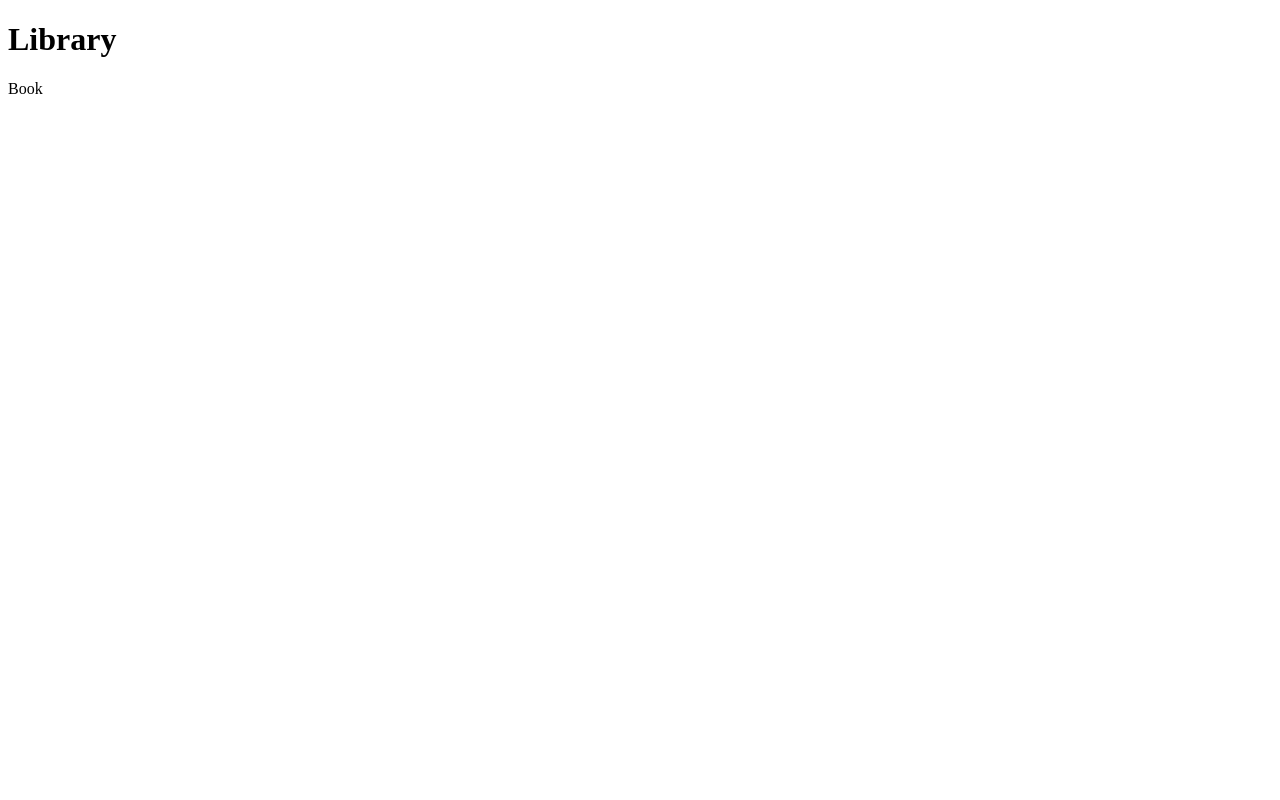
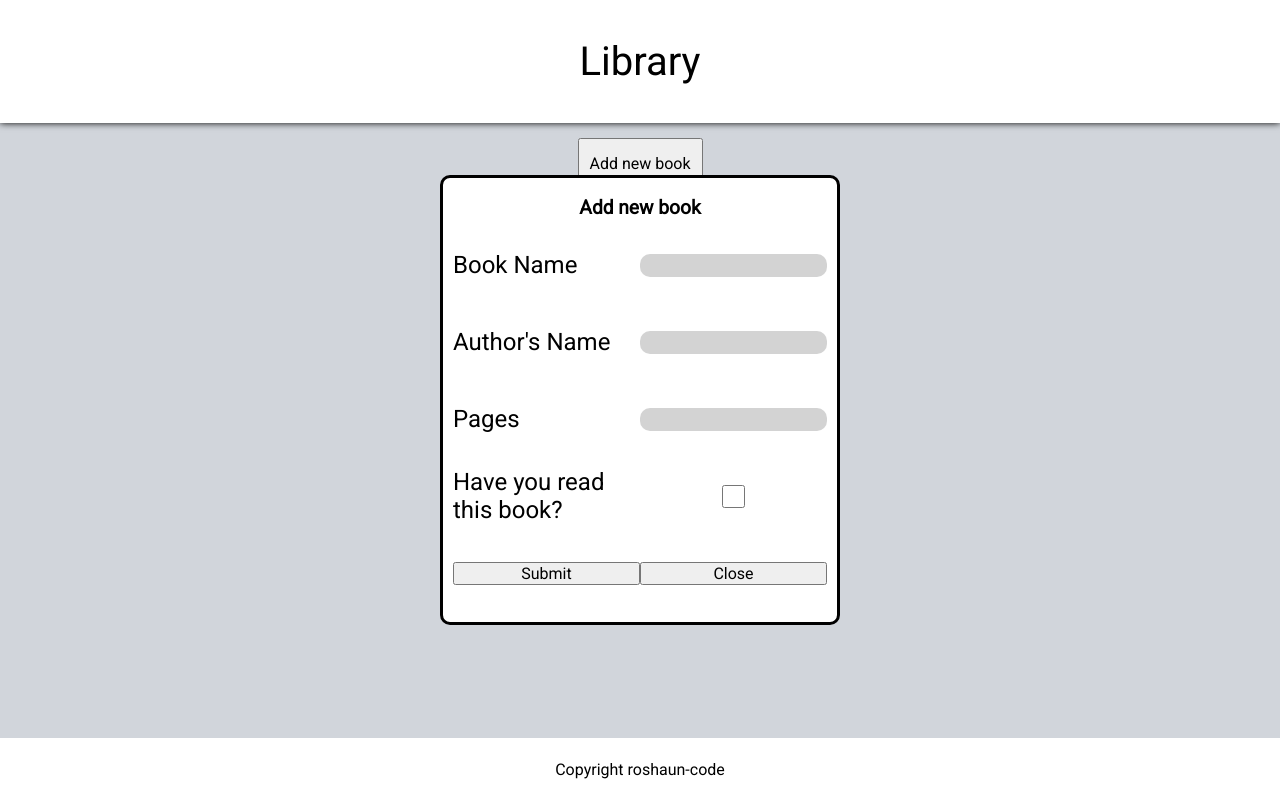
Before and after one commit to Roshaun-Code/Library, a plain HTML site: page index.html in a window 1280 px wide. Drawn offline with Linux system fonts and the light colour scheme.

Commit message:
Added basic form to collect input

```diff
--- a/index.html
+++ b/index.html
@@ -4,17 +4,45 @@
     <meta charset="UTF-8">
     <meta http-equiv="X-UA-Compatible" content="IE=edge">
     <meta name="viewport" content="width=device-width, initial-scale=1.0">
+    <link rel="stylesheet" href="style.css">
+    <script src="script.js"></script>
     <title>Library</title>
 </head>
 <body>
     <div id="container">
         <div class="header">
-            <h1>Library</h1>
+            Library
         </div>
         <div class="main">
+            <div class="top">
+                <button class="add">Add new book</button>
+            </div>
             <div class="cards">
-                <div class="card">Book</div>
+                <div class="form-popup">
+                    <div class="form-header">Add new book</div>
+                    <form class="form-container">
+                        <label for="name">Book Name</label>
+                        <input type="text" id="name" name="name">
+
+                        <label for="author">Author's Name</label>
+                        <input type="text" id="author" name="author">
+
+                        <label for="pages">Pages</label>
+                        <input type="number" id="pages" name="pages">
+
+                        <label for="read">Have you read this book?</label>
+                        <input type="checkbox" id="read" name="read">
+
+                        <button type="submit">Submit</button>
+                        <button>Close</button>
+                    </form>
+                </div>
+
+                    <div class="overlay"></div>
             </div>
+        </div>
+        <div class="footer">
+            Copyright roshaun-code
         </div>
     </div>
 
--- a/script.js
+++ b/script.js
@@ -0,0 +1,17 @@
+//Array to contain all books
+let myLibrary = [];
+
+//Object contructer for a book
+function Book(name){
+    this.name = name;
+}
+
+//Function alls for the object to be pushed in the array
+// function addBookToLibrary(){
+//     let input = prompt("Insert book name");
+//     let book1 = new Book(input);
+//     myLibrary.push(book1);
+// }
+
+// addBookToLibrary();
+// console.log(myLibrary[0].name);
--- a/style.css
+++ b/style.css
@@ -0,0 +1,119 @@
+@import url('https://fonts.googleapis.com/css2?family=Roboto&display=swap');
+
+*{
+    margin: 0;
+    padding: 0;
+    font-family: 'Roboto', 'Segoe UI', Tahoma, Geneva, Verdana, sans-serif;
+    font-size: 16px;
+    box-sizing: border-box;
+}
+
+body{
+    height: 100vh;
+}
+
+#container{
+    height: 100vh;
+    display: grid;
+    grid-template-rows: 1fr 5fr 0.5fr;
+}
+
+.header{
+    display: flex;
+    justify-content: center;
+    align-items: center;
+    font-size: 2.5rem;
+    padding: 10px;
+    box-shadow: 0 0 7px black;
+    z-index: 1;
+}
+
+.main{
+    display: flex;
+    flex-direction: column;
+    background-color: #d1d5db;
+}
+
+.main .top{
+    display: flex;
+    justify-content: center;
+    align-items: flex-start;
+    padding: 15px;
+}
+
+.add{
+    height: 50px;
+    width: 125px;
+}
+
+/* Form section */
+.form-popup{
+    padding: 10px;
+    position: fixed;
+    top: 50%;
+    left: 50%;
+    transform: translate(-50%, -50%);
+    z-index: 10;
+    background-color: white;
+    height: 450px;
+    width: 400px;
+    max-width: 80%;
+    border: 3px solid black;
+    border-radius: 10px;
+    display: grid;
+    grid-template-rows: 0.5fr 5fr;
+}
+
+.form-header{
+    display: flex;
+    font-size: 1.2rem;
+    font-weight: 700;
+    justify-content: center;
+    align-items: center;
+}
+
+.form-container{
+
+    display: grid;
+    grid-template-columns: repeat(2, 1fr);
+    grid-template-rows: repeat(5, 1fr);
+    justify-content: center;
+    align-items: center;
+
+}
+
+.form-container > input{
+    height: 30%;
+    outline: none;
+    border: none;
+    border-radius: 10px;
+    background-color: lightgray;
+    justify-content: center;
+}
+
+.form-container > label{
+    grid-template-columns: span 2;
+    font-size: 1.5rem;
+}
+
+.overlay{
+    position: fixed;
+    opacity: 0;
+    top: 0;
+    left: 0;
+    right: 0;
+    bottom: 0;
+    background-color: rgba( 0, 0, 0, 0.5);
+    pointer-events: none;
+}
+
+.overlay.active{
+    pointer-events: all;
+    opacity: 1;
+}
+
+.footer{
+    display: flex;
+    justify-content: center;
+    align-items: center;
+}
```
